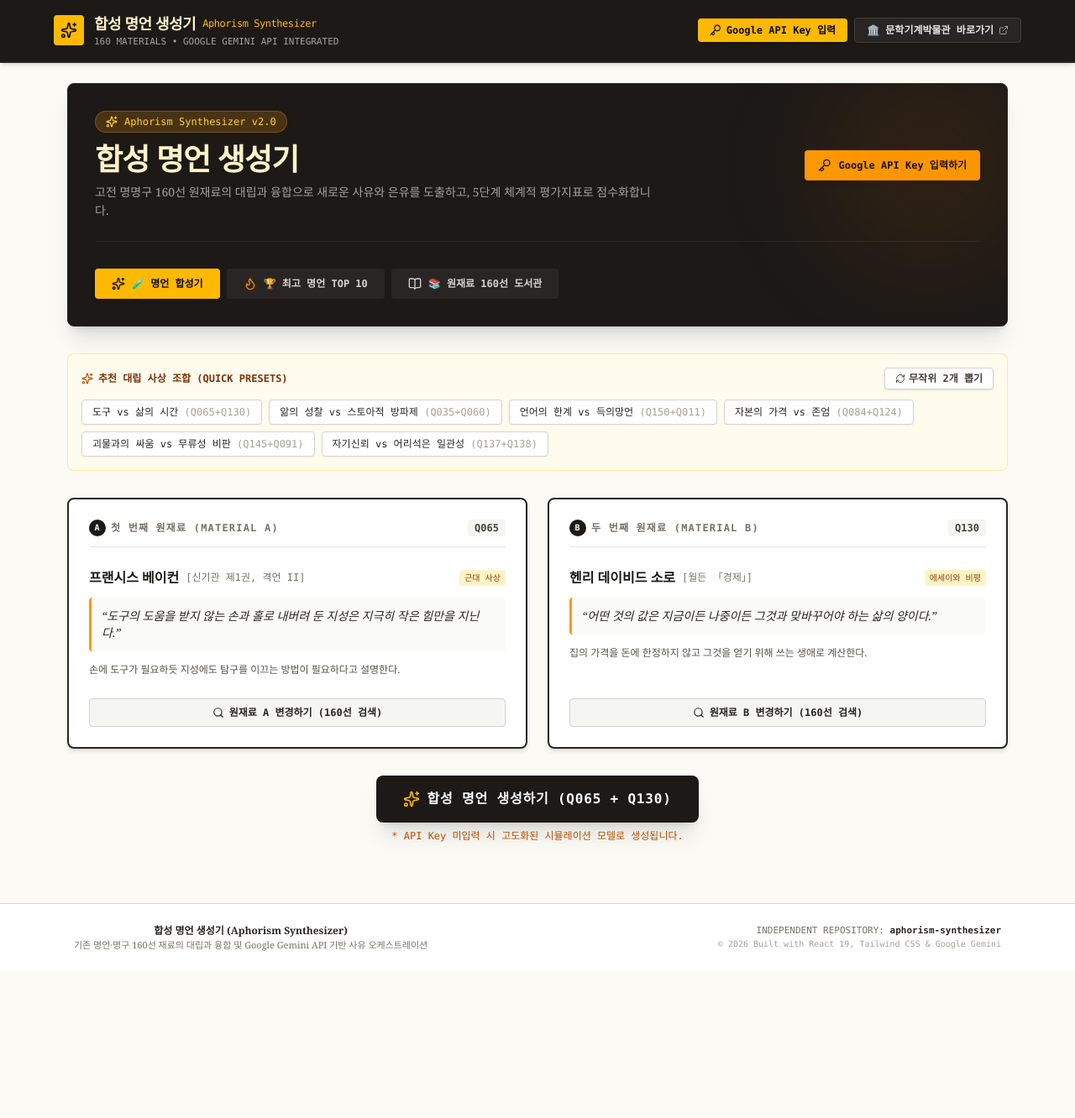
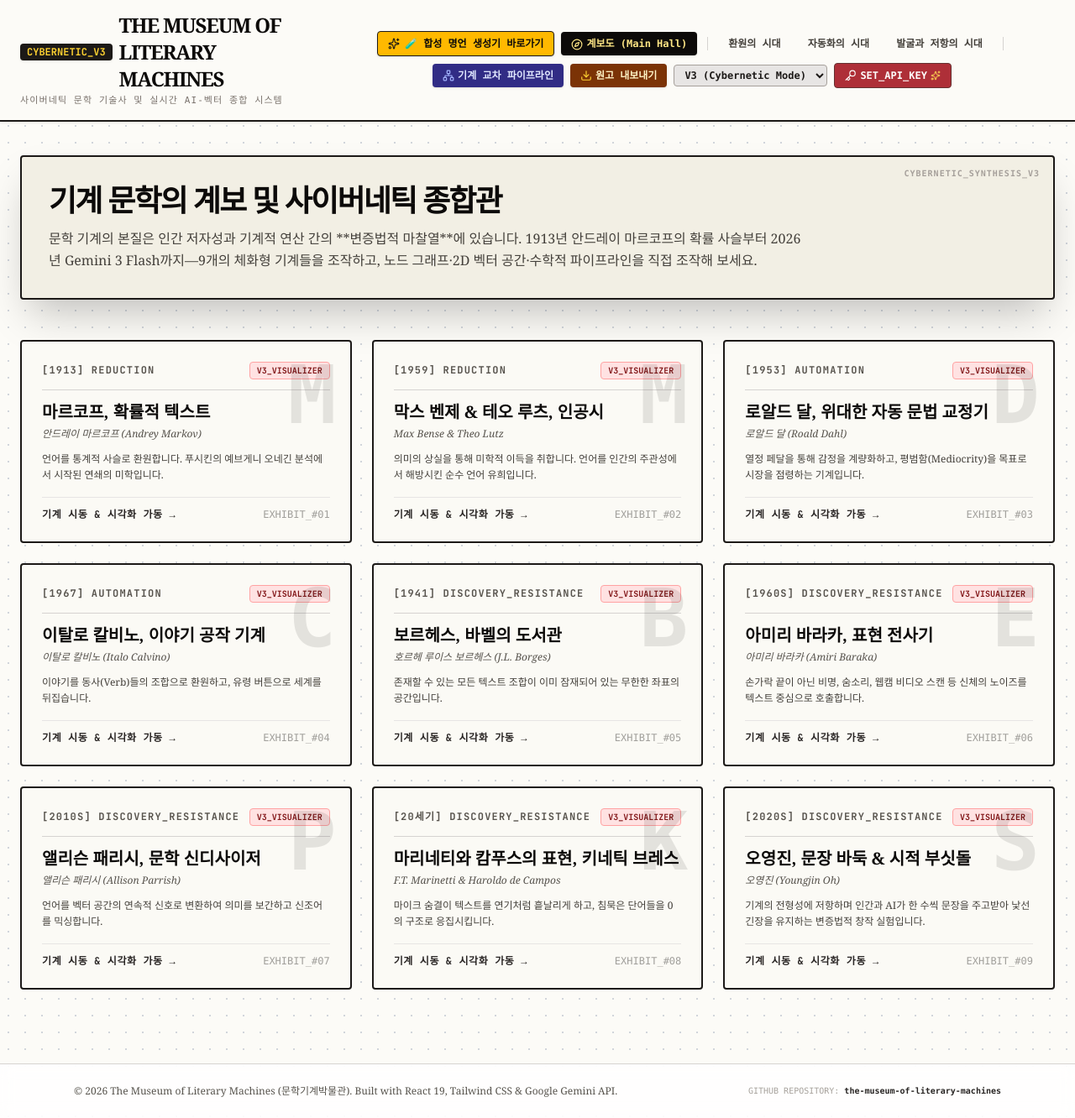
Before and after one commit to gdone9009/aphorism-synthesizer, a React (Vite) app: page / in a window 1280 px wide. Shown: the whole page at 84% size. Before the commit the page ends 1157 px from the top, so only its background shows below. Built offline with nearby package versions, Linux system fonts and the light colour scheme.

Commit message:
fix: Deploy genuine Museum of Literary Machines app (including Calvino Story Machine) to dedicated page

```diff
--- a/package.json
+++ b/package.json
@@ -1,9 +1,9 @@
 {
-  "name": "aphorism-synthesizer",
+  "name": "the-museum-of-literary-machines",
   "private": true,
   "version": "1.0.0",
   "type": "module",
-  "homepage": "https://gdone9009.github.io/aphorism-synthesizer",
+  "homepage": "https://gdone9009.github.io/the-museum-of-literary-machines",
   "scripts": {
     "dev": "vite",
     "build": "tsc -b && vite build",
--- a/src/App.tsx
+++ b/src/App.tsx
@@ -1,11 +1,58 @@
 import { useState, useEffect } from 'react';
 import { ApiKeyModal } from './components/ApiKeyModal';
-import { AphorismSynthesizerApp } from './components/AphorismSynthesizerApp';
 import { getStoredApiKey } from './services/geminiService';
-import { Sparkles, ExternalLink, Key } from 'lucide-react';
+import type { EpochCategory, MachineId } from './types';
+
+// V3 Cybernetic Museum Components
+import { HeaderV3 } from './components/v3/HeaderV3';
+import { MainHallV3 } from './components/v3/MainHallV3';
+import { EXHIBITS_DATA } from './components/TimelineMainHall';
+import { ExhibitWrapperV3 } from './components/v3/ExhibitWrapperV3';
+import { SynergyPipelineModal } from './components/v3/SynergyPipelineModal';
+import { ArtifactExporterModal } from './components/v3/ArtifactExporterModal';
+
+import { MarkovMachineV3 } from './components/v3/exhibits/MarkovMachineV3';
+import { DahlGrammatizatorV3 } from './components/v3/exhibits/DahlGrammatizatorV3';
+import { CalvinoStoryMachineV3 } from './components/v3/exhibits/CalvinoStoryMachineV3';
+import { BorgesLibraryV3 } from './components/v3/exhibits/BorgesLibraryV3';
+import { BenseArtificialPoetryV3 } from './components/v3/exhibits/BenseArtificialPoetryV3';
+import { BarakaScriberV3 } from './components/v3/exhibits/BarakaScriberV3';
+import { ParrishSynthesizerV3 } from './components/v3/exhibits/ParrishSynthesizerV3';
+import { KineticBreathV3 } from './components/v3/exhibits/KineticBreathV3';
+import { OhSentenceBadukV3 } from './components/v3/exhibits/OhSentenceBadukV3';
+
+// V2 Components
+import { DahlGrammatizatorV2 } from './components/v2/exhibits/DahlGrammatizatorV2';
+import { CalvinoStoryMachineV2 } from './components/v2/exhibits/CalvinoStoryMachineV2';
+import { BorgesLibraryV2 } from './components/v2/exhibits/BorgesLibraryV2';
+import { BarakaScriberV2 } from './components/v2/exhibits/BarakaScriberV2';
+import { ParrishSynthesizerV2 } from './components/v2/exhibits/ParrishSynthesizerV2';
+import { KineticBreathV2 } from './components/v2/exhibits/KineticBreathV2';
+import { OhSentenceBadukV2 } from './components/v2/exhibits/OhSentenceBadukV2';
+import { MarkovMachineV2 } from './components/v2/exhibits/MarkovMachineV2';
+import { BenseArtificialPoetryV2 } from './components/v2/exhibits/BenseArtificialPoetryV2';
+import { ExhibitWrapperV2 } from './components/v2/ExhibitWrapperV2';
+
+// V1 Components
+import { MarkovMachine } from './components/exhibits/MarkovMachine';
+import { DahlGrammatizator } from './components/exhibits/DahlGrammatizator';
+import { CalvinoStoryMachine } from './components/exhibits/CalvinoStoryMachine';
+import { BorgesLibrary } from './components/exhibits/BorgesLibrary';
+import { BenseArtificialPoetry } from './components/exhibits/BenseArtificialPoetry';
+import { BarakaScriber } from './components/exhibits/BarakaScriber';
+import { ParrishSynthesizer } from './components/exhibits/ParrishSynthesizer';
+import { KineticBreath } from './components/exhibits/KineticBreath';
+import { OhSentenceBaduk } from './components/exhibits/OhSentenceBaduk';
+import { ExhibitWrapper } from './components/ExhibitWrapper';
 
 export function App() {
+  const [version, setVersion] = useState<'v1' | 'v2' | 'v3'>('v3');
+  const [currentCategory, setCurrentCategory] = useState<EpochCategory | 'MAIN'>('MAIN');
+  const [selectedMachineId, setSelectedMachineId] = useState<MachineId | null>(null);
+
   const [isApiKeyModalOpen, setIsApiKeyModalOpen] = useState(false);
+  const [isSynergyModalOpen, setIsSynergyModalOpen] = useState(false);
+  const [isExporterModalOpen, setIsExporterModalOpen] = useState(false);
   const [hasApiKey, setHasApiKey] = useState(false);
 
   useEffect(() => {
@@ -16,85 +63,140 @@
     setHasApiKey(!!getStoredApiKey());
   };
 
+  const selectedExhibit = EXHIBITS_DATA.find(e => e.id === selectedMachineId);
+
+  const renderV3Content = () => {
+    switch (selectedMachineId) {
+      case 'MARKOV': return <MarkovMachineV3 />;
+      case 'DAHL_PEDAL': return <DahlGrammatizatorV3 />;
+      case 'CALVINO_MACHINE': return <CalvinoStoryMachineV3 />;
+      case 'BORGES_LIBRARY': return <BorgesLibraryV3 />;
+      case 'MAX_BENSE': return <BenseArtificialPoetryV3 />;
+      case 'EXPRESSION_SCRIBER': return <BarakaScriberV3 />;
+      case 'PARRISH_SYNTHESIZER': return <ParrishSynthesizerV3 />;
+      case 'KINETIC_BREATH': return <KineticBreathV3 />;
+      case 'SENTENCE_GO': return <OhSentenceBadukV3 />;
+      default: return null;
+    }
+  };
+
+  const renderV2Content = () => {
+    switch (selectedMachineId) {
+      case 'MARKOV': return <MarkovMachineV2 />;
+      case 'DAHL_PEDAL': return <DahlGrammatizatorV2 />;
+      case 'CALVINO_MACHINE': return <CalvinoStoryMachineV2 />;
+      case 'BORGES_LIBRARY': return <BorgesLibraryV2 />;
+      case 'MAX_BENSE': return <BenseArtificialPoetryV2 />;
+      case 'EXPRESSION_SCRIBER': return <BarakaScriberV2 />;
+      case 'PARRISH_SYNTHESIZER': return <ParrishSynthesizerV2 />;
+      case 'KINETIC_BREATH': return <KineticBreathV2 />;
+      case 'SENTENCE_GO': return <OhSentenceBadukV2 />;
+      default: return null;
+    }
+  };
+
+  const renderV1Content = () => {
+    switch (selectedMachineId) {
+      case 'MARKOV': return <MarkovMachine />;
+      case 'DAHL_PEDAL': return <DahlGrammatizator />;
+      case 'CALVINO_MACHINE': return <CalvinoStoryMachine />;
+      case 'BORGES_LIBRARY': return <BorgesLibrary />;
+      case 'MAX_BENSE': return <BenseArtificialPoetry />;
+      case 'EXPRESSION_SCRIBER': return <BarakaScriber />;
+      case 'PARRISH_SYNTHESIZER': return <ParrishSynthesizer />;
+      case 'KINETIC_BREATH': return <KineticBreath />;
+      case 'SENTENCE_GO': return <OhSentenceBaduk />;
+      default: return null;
+    }
+  };
+
   return (
-    <div className="min-h-screen bg-[#fbfaf5] text-stone-900 flex flex-col font-serif">
-      {/* Dedicated Header for Aphorism Synthesizer */}
-      <header className="border-b-2 border-stone-800 bg-stone-900 text-stone-100 py-3.5 px-4 md:px-8 shadow-md sticky top-0 z-40">
-        <div className="max-w-6xl mx-auto flex flex-col sm:flex-row items-center justify-between gap-3">
-          {/* Logo & Title */}
-          <div className="flex items-center gap-3">
-            <div className="w-9 h-9 rounded bg-amber-400 text-stone-950 flex items-center justify-center font-bold font-mono text-base shadow-sm">
-              <Sparkles className="w-5 h-5 text-stone-950" />
-            </div>
-            <div>
-              <h1 className="font-bold text-base md:text-lg tracking-tight text-amber-100 font-serif flex items-center gap-2">
-                합성 명언 생성기 <span className="text-xs text-amber-400 font-mono font-normal">Aphorism Synthesizer</span>
-              </h1>
-              <p className="text-[11px] text-stone-400 font-mono">
-                160 MATERIALS • GOOGLE GEMINI API INTEGRATED
-              </p>
-            </div>
-          </div>
+    <div className="min-h-screen bg-[#fcfbf7] text-stone-900 flex flex-col font-serif selection:bg-red-200 jacquard-pattern">
+      {/* Header V3 */}
+      <HeaderV3
+        currentCategory={currentCategory}
+        onSelectCategory={(cat) => {
+          setCurrentCategory(cat);
+          setSelectedMachineId(null);
+        }}
+        onOpenApiKeyModal={() => setIsApiKeyModalOpen(true)}
+        onOpenSynergyModal={() => setIsSynergyModalOpen(true)}
+        onOpenExporterModal={() => setIsExporterModalOpen(true)}
+        hasApiKey={hasApiKey}
+        version={version}
+        onSelectVersion={(v) => setVersion(v)}
+      />
 
-          {/* Actions & Cross-Link */}
-          <div className="flex items-center gap-2 flex-wrap">
-            <button
-              onClick={() => setIsApiKeyModalOpen(true)}
-              className={`flex items-center gap-1.5 px-3.5 py-1.5 rounded font-mono text-xs font-bold transition-all shadow-sm ${
-                hasApiKey
-                  ? 'bg-emerald-950 text-emerald-200 border border-emerald-700 hover:bg-emerald-900'
-                  : 'bg-amber-400 text-stone-950 hover:bg-amber-300'
-              }`}
+      {/* Main Content Area */}
+      <main className="flex-1">
+        {version === 'v3' ? (
+          selectedExhibit ? (
+            <ExhibitWrapperV3
+              exhibit={selectedExhibit}
+              onBack={() => setSelectedMachineId(null)}
             >
-              <Key className="w-3.5 h-3.5" />
-              <span>{hasApiKey ? 'Google Key 설정됨' : 'Google API Key 입력'}</span>
-            </button>
-
-            <a
-              href="https://gdone9009.github.io/the-museum-of-literary-machines/"
-              target="_blank"
-              rel="noopener noreferrer"
-              className="px-3.5 py-1.5 rounded text-xs font-mono font-bold bg-stone-800 hover:bg-stone-700 text-stone-200 border border-stone-700 transition-all flex items-center gap-1.5 shadow-sm"
+              {renderV3Content()}
+            </ExhibitWrapperV3>
+          ) : (
+            <MainHallV3
+              selectedCategory={currentCategory}
+              onSelectMachine={(id) => setSelectedMachineId(id)}
+            />
+          )
+        ) : version === 'v2' ? (
+          selectedExhibit ? (
+            <ExhibitWrapperV2
+              exhibit={selectedExhibit}
+              onBack={() => setSelectedMachineId(null)}
             >
-              <span>🏛️ 문학기계박물관 바로가기</span>
-              <ExternalLink className="w-3 h-3 text-stone-400" />
-            </a>
-          </div>
-        </div>
-      </header>
-
-      {/* Main Content: Pure Aphorism Synthesizer Application */}
-      <main className="flex-1">
-        <AphorismSynthesizerApp
-          onOpenApiKeyModal={() => setIsApiKeyModalOpen(true)}
-        />
+              {renderV2Content()}
+            </ExhibitWrapperV2>
+          ) : (
+            <MainHallV3
+              selectedCategory={currentCategory}
+              onSelectMachine={(id) => setSelectedMachineId(id)}
+            />
+          )
+        ) : (
+          selectedExhibit ? (
+            <ExhibitWrapper
+              exhibit={selectedExhibit}
+              onBack={() => setSelectedMachineId(null)}
+            >
+              {renderV1Content()}
+            </ExhibitWrapper>
+          ) : (
+            <MainHallV3
+              selectedCategory={currentCategory}
+              onSelectMachine={(id) => setSelectedMachineId(id)}
+            />
+          )
+        )}
       </main>
 
-      {/* Dedicated Footer */}
-      <footer className="border-t border-stone-300 py-6 bg-white text-center text-xs text-stone-600 font-serif mt-12">
-        <div className="max-w-6xl mx-auto px-6 flex flex-col md:flex-row items-center justify-between gap-3">
-          <div>
-            <p className="font-bold text-stone-800">합성 명언 생성기 (Aphorism Synthesizer)</p>
-            <p className="text-[11px] text-stone-500 mt-0.5">
-              기존 명언·명구 160선 재료의 대립과 융합 및 Google Gemini API 기반 사유 오케스트레이션
-            </p>
-          </div>
-          <div className="text-right">
-            <p className="font-mono text-[11px] text-stone-500">
-              INDEPENDENT REPOSITORY: <span className="text-stone-800 font-bold">aphorism-synthesizer</span>
-            </p>
-            <p className="font-mono text-[10px] text-stone-400 mt-0.5">
-              © 2026 Built with React 19, Tailwind CSS & Google Gemini
-            </p>
-          </div>
+      {/* Footer */}
+      <footer className="border-t border-stone-300 py-6 bg-white/80 backdrop-blur-sm text-center text-xs text-stone-600 font-serif mt-12">
+        <div className="max-w-6xl mx-auto px-6 flex flex-col md:flex-row items-center justify-between gap-2">
+          <p>© 2026 The Museum of Literary Machines (문학기계박물관). Built with React 19, Tailwind CSS & Google Gemini API.</p>
+          <p className="font-mono text-[10px] text-stone-400">
+            GITHUB REPOSITORY: <span className="text-stone-800 font-bold">the-museum-of-literary-machines</span>
+          </p>
         </div>
       </footer>
 
-      {/* API Key Modal */}
+      {/* Modals */}
       <ApiKeyModal
         isOpen={isApiKeyModalOpen}
         onClose={() => setIsApiKeyModalOpen(false)}
         onSave={handleSaveApiKey}
+      />
+      <SynergyPipelineModal
+        isOpen={isSynergyModalOpen}
+        onClose={() => setIsSynergyModalOpen(false)}
+      />
+      <ArtifactExporterModal
+        isOpen={isExporterModalOpen}
+        onClose={() => setIsExporterModalOpen(false)}
       />
     </div>
   );
--- a/vite.config.ts
+++ b/vite.config.ts
@@ -8,5 +8,5 @@
     react(),
     tailwindcss()
   ],
-  base: '/aphorism-synthesizer/',
+  base: '/the-museum-of-literary-machines/',
 })
```
